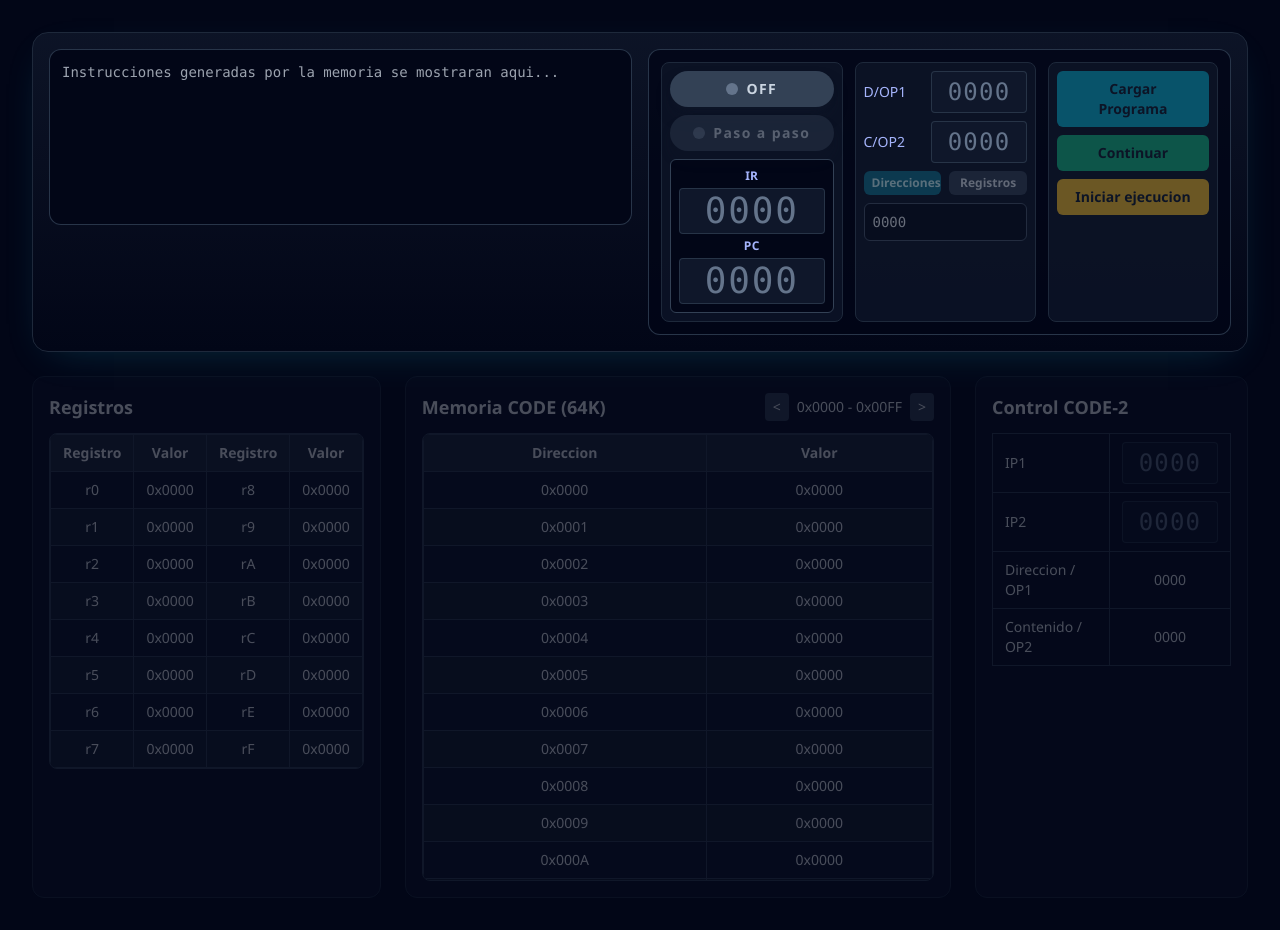
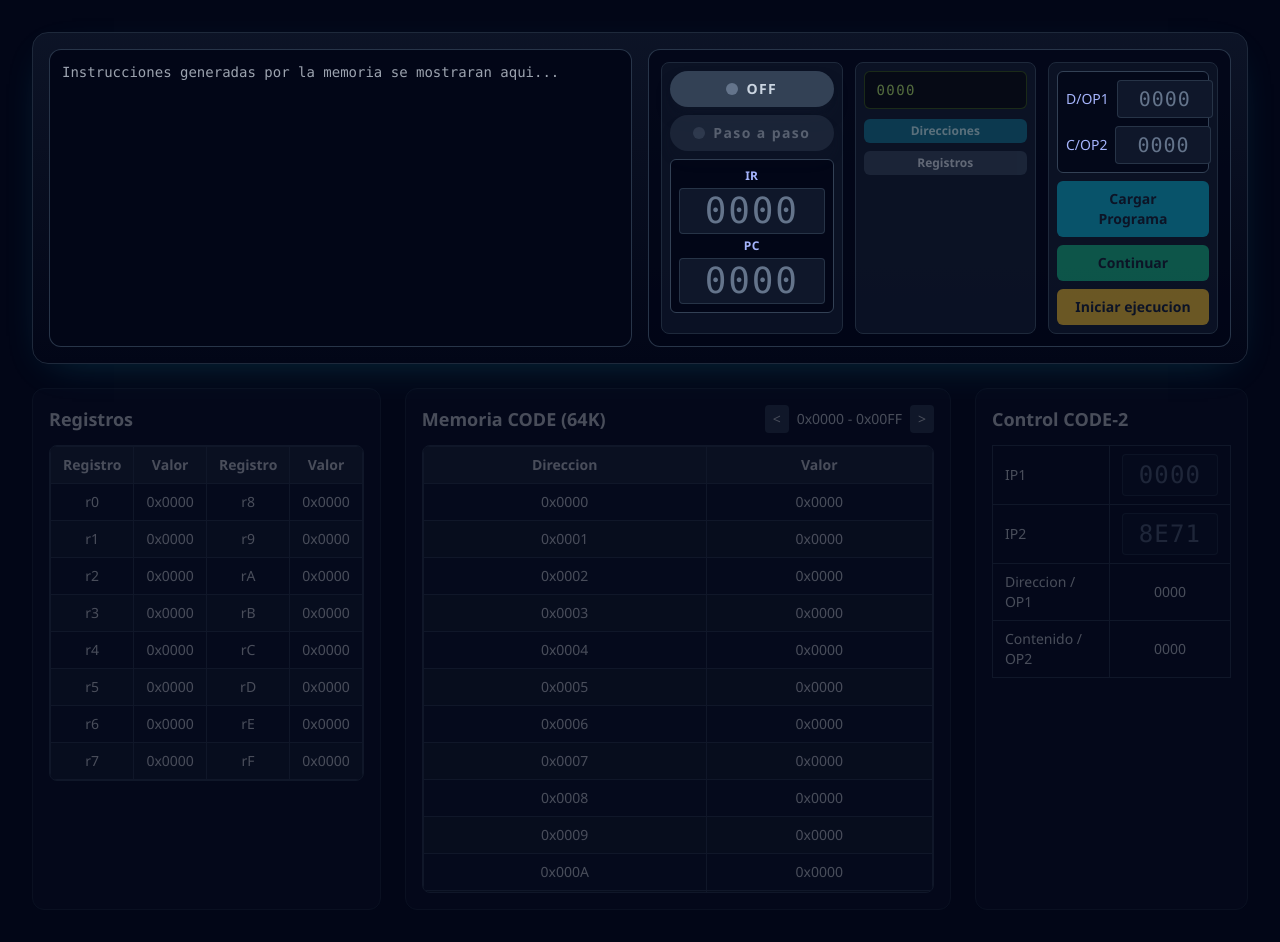
Before and after one commit to coyoteMMK/Simulador-code-2, a React (Vite) app: page / in a window 1280 px wide. Built offline with nearby package versions, Linux system fonts and the light colour scheme.

Commit message:
feat: agregar generación de hex aleatorio y actualizar panel de control

```diff
--- a/src/App.jsx
+++ b/src/App.jsx
@@ -17,6 +17,8 @@ import {
 } from './simulator/core';
 
 function App() {
+  const generarHexAleatorio = () => toHex(Math.floor(Math.random() * 0x10000), 4);
+
   const [encendido, setEncendido] = useState(false);
   const [modoPasoAPaso, setModoPasoAPaso] = useState(false);
   const [modoCarga, setModoCarga] = useState('direccion');
@@ -34,6 +36,7 @@ function App() {
   const [mensaje, setMensaje] = useState('');
   const [, setPanel] = useState({ pc: '1', ir: '0000', op1: '----', op2: '----' });
   const [direccionInput, setDireccionInput] = useState('0000');
+  const [ip2Hex, setIp2Hex] = useState(() => generarHexAleatorio());
   const autoRunRef = useRef(null);
 
   const inicio = paginaMemoria * TAM_BLOQUE;
@@ -289,6 +292,7 @@ function App() {
       setResaltarEjecucion(false);
       setVisorDisplay({ op1: '0000', op2: '0000' });
       setExecDisplay({ ir: '0000', pc: '0000' });
+      setIp2Hex('0000');
       setCodigo('');
       setMensaje('');
       setPanel({ pc: '1', ir: '0000', op1: '----', op2: '----' });
@@ -301,6 +305,7 @@ function App() {
 
     setEncendido(true);
     setModoPasoAPaso(true);
+    setIp2Hex(generarHexAleatorio());
     setRegistros(regsIniciales);
     setMemoria(memAleatorios);
     setPaginaMemoria(0);
@@ -403,7 +408,7 @@ function App() {
           />
 
           <ControlCodePanel
-            irActualHex={irActualHex}
+            ip2Hex={ip2Hex}
             visualOp1={visualOp1}
             modoCarga={modoCarga}
             visualOp2={visualOp2}
--- a/src/components/ControlCodePanel.jsx
+++ b/src/components/ControlCodePanel.jsx
@@ -1,6 +1,6 @@
 import HexDisplay from './HexDisplay';
 
-export default function ControlCodePanel({ irActualHex, visualOp1, modoCarga, visualOp2, apagado }) {
+export default function ControlCodePanel({ ip2Hex, visualOp1, modoCarga, visualOp2, apagado }) {
   return (
     <article className="rounded-xl border border-slate-800 bg-slate-900/70 p-4">
       <h2 className="mb-3 text-lg font-semibold">Control CODE-2</h2>
@@ -15,7 +15,7 @@ export default function ControlCodePanel({ irActualHex, visualOp1, modoCarga, vi
           <tr>
             <td className="border border-slate-700 px-3 py-2 font-medium">IP2</td>
             <td className="border border-slate-700 px-3 py-2 text-center">
-              <HexDisplay value={irActualHex} apagado={apagado} className="min-w-[86px] text-2xl" />
+              <HexDisplay value={ip2Hex} apagado={apagado} className="min-w-[86px] text-2xl" />
             </td>
           </tr>
           <tr>
--- a/src/components/TopSection.jsx
+++ b/src/components/TopSection.jsx
@@ -21,12 +21,12 @@ export default function TopSection({
   onEjecutar,
 }) {
   return (
-    <section className="grid gap-4 rounded-2xl border border-slate-800 bg-gradient-to-b from-slate-900/80 to-slate-950 p-4 shadow-[0_12px_40px_-20px_rgba(34,211,238,0.25)] xl:grid-cols-2">
+    <section className="grid gap-4 rounded-2xl border border-slate-800 bg-gradient-to-b from-slate-900/80 to-slate-950 p-4 shadow-[0_12px_40px_-20px_rgba(34,211,238,0.25)] xl:grid-cols-2 xl:items-stretch">
       <textarea
         value={codigo}
         readOnly
         placeholder="Instrucciones generadas por la memoria se mostraran aqui..."
-        className="h-44 w-full resize-none rounded-xl border border-slate-700/80 bg-slate-950 p-3 font-mono text-sm text-slate-200 outline-none focus:border-cyan-500/50"
+        className="min-h-44 w-full resize-none self-stretch rounded-xl border border-slate-700/80 bg-slate-950 p-3 font-mono text-sm text-slate-200 outline-none focus:border-cyan-500/50 xl:h-full"
       />
 
       <div className="rounded-xl border border-slate-700/80 bg-slate-950/80 p-3">
@@ -81,21 +81,21 @@ export default function TopSection({
             </div>
 
             <div className="space-y-2 rounded-lg border border-slate-800 bg-slate-900/70 p-2">
-              <div className="flex items-center justify-between gap-2">
-                <span className="text-sm text-indigo-300">{etiquetaOp1}</span>
-                <HexDisplay value={visualOp1} apagado={apagado} />
-              </div>
-              <div className="flex items-center justify-between gap-2">
-                <span className="text-sm text-indigo-300">C/OP2</span>
-                <HexDisplay value={visualOp2} apagado={apagado} />
-              </div>
+              <input
+                id="direccion"
+                value={direccionInput}
+                onChange={onDireccionInputChange}
+                disabled={apagado}
+                placeholder="0000"
+                className="w-full rounded-md border border-lime-500/40 bg-black px-3 py-2 font-mono text-sm tracking-widest text-lime-300 outline-none placeholder:text-lime-700/70 focus:border-lime-400 focus:shadow-[0_0_12px_-4px_rgba(163,230,53,0.85)] disabled:opacity-40"
+              />
 
-              <div className="grid grid-cols-2 gap-2">
+              <div className="space-y-2">
                 <button
                   type="button"
                   onClick={() => onSelectModoCarga('direccion')}
                   disabled={apagado}
-                  className={`rounded-md px-2 py-1 text-xs font-semibold transition disabled:cursor-not-allowed disabled:opacity-40 ${
+                  className={`w-full rounded-md px-2 py-1 text-xs font-semibold transition disabled:cursor-not-allowed disabled:opacity-40 ${
                     modoCarga === 'direccion'
                       ? 'bg-cyan-700 text-cyan-100'
                       : 'bg-slate-700 text-slate-200 hover:bg-slate-600'
@@ -107,7 +107,7 @@ export default function TopSection({
                   type="button"
                   onClick={() => onSelectModoCarga('registro')}
                   disabled={apagado}
-                  className={`rounded-md px-2 py-1 text-xs font-semibold transition disabled:cursor-not-allowed disabled:opacity-40 ${
+                  className={`w-full rounded-md px-2 py-1 text-xs font-semibold transition disabled:cursor-not-allowed disabled:opacity-40 ${
                     modoCarga === 'registro'
                       ? 'bg-cyan-700 text-cyan-100'
                       : 'bg-slate-700 text-slate-200 hover:bg-slate-600'
@@ -116,19 +116,21 @@ export default function TopSection({
                   Registros
                 </button>
               </div>
-
-              <input
-                id="direccion"
-                value={direccionInput}
-                onChange={onDireccionInputChange}
-                disabled={apagado}
-                placeholder="0000"
-                className="w-full rounded-md border border-slate-600 bg-slate-950 px-2 py-2 font-mono text-sm text-slate-100 outline-none focus:border-cyan-400 disabled:opacity-40"
-              />
             </div>
           </div>
 
           <div className="flex flex-col gap-2 rounded-lg border border-slate-800 bg-slate-900/70 p-2">
+            <div className="space-y-2 rounded-md border border-slate-700 bg-slate-950/80 p-2">
+              <div className="flex items-center justify-between gap-2">
+                <span className="text-sm text-indigo-300">{etiquetaOp1}</span>
+                <HexDisplay value={visualOp1} apagado={apagado} className="min-w-[86px] text-xl" />
+              </div>
+              <div className="flex items-center justify-between gap-2">
+                <span className="text-sm text-indigo-300">C/OP2</span>
+                <HexDisplay value={visualOp2} apagado={apagado} className="min-w-[86px] text-xl" />
+              </div>
+            </div>
+
             <button
               type="button"
               onClick={onCargarPrograma}
```
